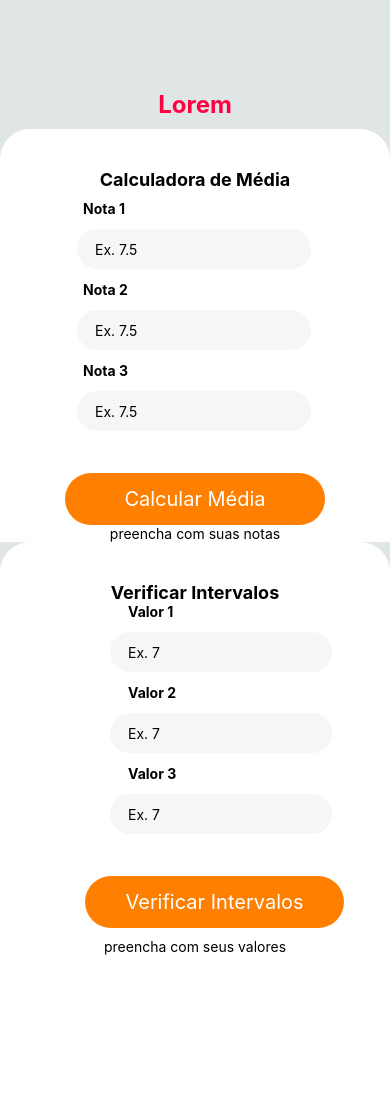
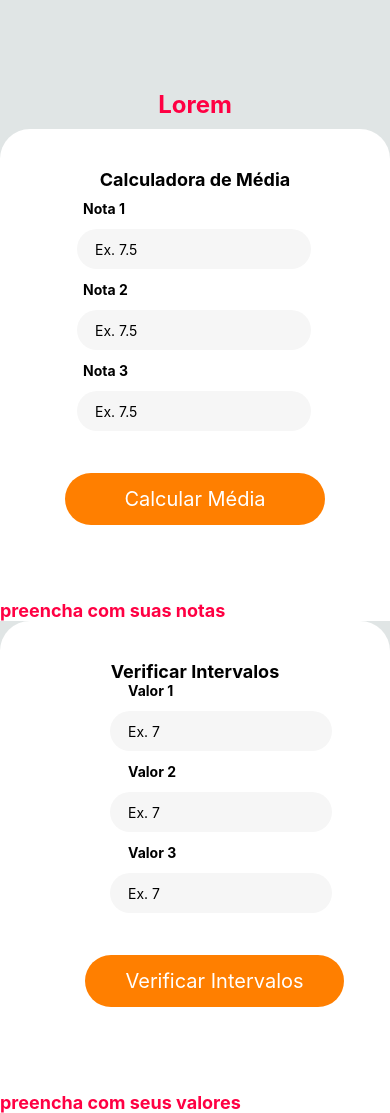
Before and after one commit to danleysilva/layoutreact, a React Native app in the folder my-project/: screen / in a window 390 px wide. Before the commit the page ends 955 px from the top, so only its background shows below. Built offline with nearby package versions, Linux system fonts and the light colour scheme.

Commit message:
Patterned to style

```diff
--- a/my-project/src/components/Form/ResultMedia/index.js
+++ b/my-project/src/components/Form/ResultMedia/index.js
@@ -1,11 +1,12 @@
 import React from "react";
 import { View, Text } from "react-native";
+import styles from "./style";
 
 export default function ResultMedia (props){
     return(
-        <View>
-            <Text>{props.messageResultMedia}</Text>
-            <Text>{props.ResultMedia}</Text>
+        <View style={styles.resultMedia}>
+            <Text style={styles.information}>{props.messageResultMedia}</Text>
+            <Text style={styles.numberMedia}>{props.ResultMedia}</Text>
         </View>
     );
 }
--- a/my-project/src/components/Form/ResultMedia/style.js
+++ b/my-project/src/components/Form/ResultMedia/style.js
@@ -0,0 +1,27 @@
+import { StyleSheet } from "react-native";
+
+const styles = StyleSheet.create({
+    resultMedia:{
+        flex:1,
+        marginTop:15,
+        paddingTop:60,
+        borderRadius:50,
+        alignItem:"center",
+        width:"100%",
+    },
+
+    numberMedia:{
+        fontSize:48,
+        color:"#FF0043",
+        fontWeight:"bold",
+    },
+
+    information:{
+        fontSize:18,
+        color:"#FF0043",
+        fontWeight:"bold",
+    },
+
+});
+
+export default styles
--- a/my-project/src/components/FormIntervalo/ResultIntervalo/index.js
+++ b/my-project/src/components/FormIntervalo/ResultIntervalo/index.js
@@ -1,11 +1,12 @@
 import React from "react";
 import { View, Text } from "react-native";
+import styles from "./style";
 
 export default function ResultIntervalo (props){
     return(
-        <View>
-            <Text>{props.messageResultIntervalo}</Text>
-            <Text>{props.ResultIntervalo}</Text>
+        <View style={styles.resultIntervalo}>
+            <Text style={styles.information}>{props.messageResultIntervalo}</Text>
+            <Text style={styles.numberIntervalo}>{props.ResultIntervalo}</Text>
         </View>
     );
 }
--- a/my-project/src/components/FormIntervalo/ResultIntervalo/style.js
+++ b/my-project/src/components/FormIntervalo/ResultIntervalo/style.js
@@ -0,0 +1,27 @@
+import { StyleSheet } from "react-native";
+
+const styles = StyleSheet.create({
+    resultIntervalo:{
+        flex:1,
+        marginTop:15,
+        paddingTop:60,
+        borderRadius:50,
+        alignItem:"center",
+        width:"100%",
+    },
+
+    numberIntervalo:{
+        fontSize:48,
+        color:"#FF0043",
+        fontWeight:"bold",
+    },
+
+    information:{
+        fontSize:18,
+        color:"#FF0043",
+        fontWeight:"bold",
+    },
+
+});
+
+export default styles
```
